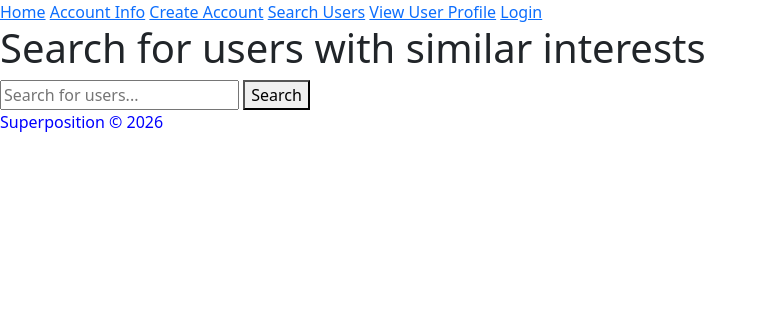
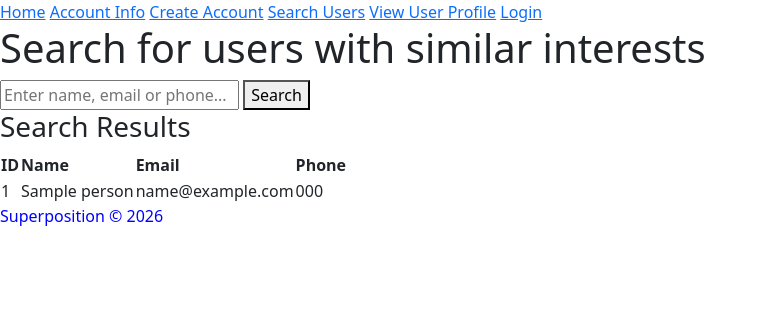
Before and after one commit to Peter-Wilson123/Durhack2026, a Flask app: template templates/search.html in a window 1280 px wide. Shown: the top 324 px of the page, without its empty margins (0-767 px from the left). Run offline with Flask 3, Linux system fonts and the light colour scheme; the template is opened without the code that fills it: most values are stand-ins (such as "Sample title", 1, 10 or a date in 2020).

Commit message:
searching

```diff
--- a/app.py
+++ b/app.py
@@ -1,7 +1,7 @@
 import flask
 import flask_login
 import auth
-
+import search
 from models import (
 	Category,
 	ChatRoom,
@@ -27,11 +27,11 @@ login_manager.init_app(app)
 
 @login_manager.user_loader
 def user_loader(user_id):
-    return db.session.get(User, user_id)
+	return db.session.get(User, user_id)
 
 
 with app.app_context():
-    db.create_all()
+	db.create_all()
 
 
 @app.get("/account")
@@ -44,28 +44,28 @@ def account():
 
 @app.get("/login")
 def login_get():
-    return flask.render_template("login.html")
+	return flask.render_template("login.html")
 
 
 @app.post("/login")
 def login_post():
-    login_input = flask.request.form.get("identifier", "").strip()
-    password = flask.request.form.get("password", "")
+	login_input = flask.request.form.get("identifier", "").strip()
+	password = flask.request.form.get("password", "")
 
-    # Matches either username (CIS code) or email in the database
-    user = auth.load_user(username=login_input,
-                          email=login_input, password=password)
-    if not user:
-        return flask.redirect(flask.url_for("login_get"))
+	# Matches either username (CIS code) or email in the database
+	user = auth.load_user(username=login_input,
+                       email=login_input, password=password)
+	if not user:
+		return flask.redirect(flask.url_for("login_get"))
 
-    flask_login.login_user(user)
-    return flask.redirect(flask.url_for("account"))
+	flask_login.login_user(user)
+	return flask.redirect(flask.url_for("account"))
 
 
 @app.route("/logout")
 def logout():
-    flask_login.logout_user()
-    return flask.redirect(flask.url_for("login_get"))
+	flask_login.logout_user()
+	return flask.redirect(flask.url_for("login_get"))
 
 
 @app.route("/register_success")
@@ -104,6 +104,30 @@ def register_post():
 	return flask.redirect(flask.url_for("register_success"))
 
 
+@app.route("/search", methods=["GET", "POST"])
+def search_getpost():
+
+	results = []
+	search_term = ""
+
+	if flask.request.method == "POST":
+
+		search_term = flask.request.form.get("search", "").strip()
+
+	exclude_id = (
+            flask_login.current_user.user_id
+            if flask_login.current_user.is_authenticated
+            else None
+        )
+	users = search.find_users_by_interest(search_term, exclude_user_id=exclude_id)
+	print(users)
+	return flask.render_template(
+		"search.html",
+		results=users,
+		search_term=search_term
+	)
+
+
 with app.app_context():
 	db.create_all()
 
--- a/templates/search.html
+++ b/templates/search.html
@@ -8,16 +8,43 @@ User Search
 
 <h1>Search for users with similar interests</h1>
 
-<form action="{{ url_for('search_users') }}" method="GET">
-    <input
-        type="text"
-        name="q"
-        placeholder="Search for users..."
-        required
-    >
+<form method="POST">
+    <input type="text" name="search" placeholder="Enter name, email or phone..." value="{{ search_term }}">
 
     <button type="submit">Search</button>
 </form>
 
 
+
+
+{% if results %}
+
+<h3>Search Results</h3>
+
+<table>
+    <tr>
+        <th>ID</th>
+        <th>Name</th>
+        <th>Email</th>
+        <th>Phone</th>
+    </tr>
+
+    {% for person in results %}
+    <tr>
+        <td>{{ person.id }}</td>
+        <td>{{ person.name }}</td>
+        <td>{{ person.email }}</td>
+        <td>{{ person.phone }}</td>
+    </tr>
+    {% endfor %}
+
+</table>
+
+{% elif search_term %}
+
+<p>No matching records found.</p>
+
+{% endif %}
+
+
 {% endblock %}
```
Also changed, not shown: search.py (added, +25 -0 lines).
